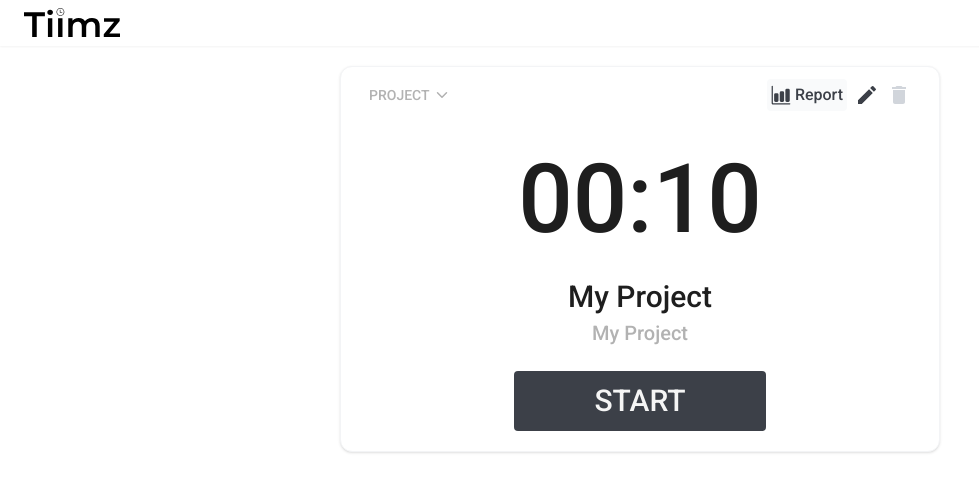
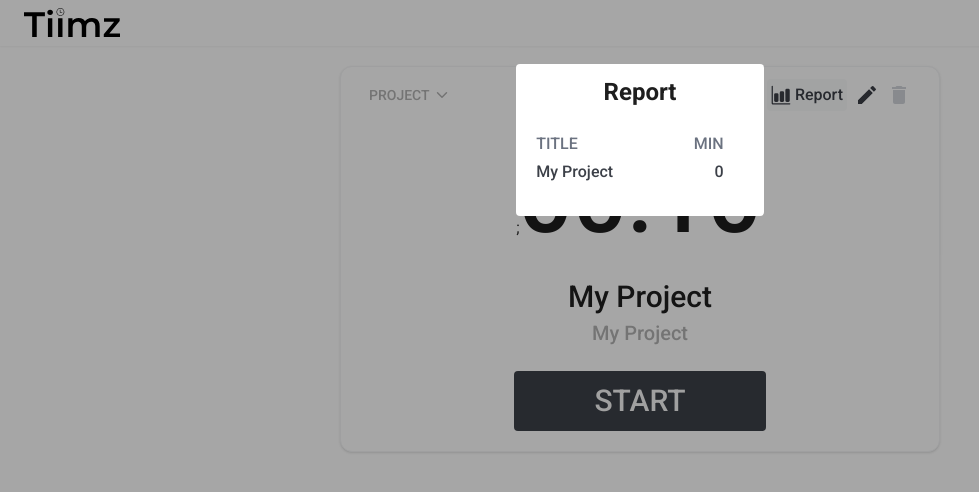
Before and after one commit to azariaberyl/tiim, a React (Vite) app: page / in a window 1280 px wide. Both pictures are taken after a click on the button "Report". Shown: the top 492 px of the page, without its empty margins (0-979 px from the left). Built offline with nearby package versions, Linux system fonts and the light colour scheme.

Commit message:
cleaning: Menu.tsx

```diff
--- /dev/null
+++ b/src/components/ClockCard/EditTimer.tsx
@@ -0,0 +1,59 @@
+import React, { useRef, forwardRef, InputHTMLAttributes } from 'react';
+import useContextMemo from '../../hooks/useContextMemo';
+import TimersContext from '../../contexts/TimerContext/TimersContext';
+import { ModalType, Timer } from '../../types';
+
+interface Input extends InputHTMLAttributes<HTMLInputElement> {
+  title: string;
+}
+
+const Input = forwardRef<HTMLInputElement, Input>((props, ref) => (
+  <div className='flex justify-between gap-10 items-center border-t py-7'>
+    <label className='text-xl font-semibold text-gray-800' htmlFor={props.title}>
+      {props.title}
+    </label>
+    <input id={props.title} className='outline-none p-2 border border-gray-200 rounded' ref={ref} {...props} />
+  </div>
+));
+
+interface props {
+  editButtonHandler: (val: ModalType) => void;
+}
+
+function EditTimer({ editButtonHandler }: props) {
+  const { timer, onTimerChange } = useContextMemo(TimersContext);
+
+  const [title, category, minutes, seconds] = [
+    useRef<HTMLInputElement>(null),
+    useRef<HTMLInputElement>(null),
+    useRef<HTMLInputElement>(null),
+    useRef<HTMLInputElement>(null),
+  ];
+
+  const onSubmit = (e: React.FormEvent<HTMLFormElement>) => {
+    e.preventDefault();
+    editButtonHandler('');
+    const newTimer: Timer = {
+      category: category.current?.value ? category.current?.value : '',
+      title: title.current?.value ? title.current?.value : '',
+      minutes: minutes.current?.value ? +minutes.current?.value : 0,
+      seconds: seconds.current?.value ? +seconds.current?.value : 0,
+    };
+    onTimerChange(newTimer);
+  };
+
+  return (
+    <form onSubmit={onSubmit} className='bg-white w-fit flex flex-col py-5 px-10 gap-2 rounded'>
+      <p className='m-auto text-xl font-semibold mb-2'>EDIT TIMER</p>
+      <div className='flex flex-col'>
+        <Input type='text' title='Title' ref={title} defaultValue={timer?.title} />
+        <Input type='text' title='Category' ref={category} defaultValue={timer?.category} />
+        <Input type='number' title='Minutes' min={0} max={99} ref={minutes} step={1} defaultValue={timer?.minutes} />
+        <Input type='number' title='Seconds' ref={seconds} defaultValue={timer?.seconds} min={0} max={59} step={1} />
+      </div>
+      <button type='submit'>Ok</button>
+    </form>
+  );
+}
+
+export default EditTimer;
--- a/src/components/ClockCard/Menu.tsx
+++ b/src/components/ClockCard/Menu.tsx
@@ -1,110 +1,27 @@
-import React, { useState, useContext, useRef, forwardRef, InputHTMLAttributes } from 'react';
 import { MdDelete, MdEdit } from 'react-icons/md';
 import { IoBarChart, IoChevronDown } from 'react-icons/io5';
-import Modal from '../Modal';
-import TimersContext from '../../contexts/TimerContext/TimersContext';
-import { Timer } from '../../types';
-import { Link, Outlet } from 'react-router-dom';
-import useContextMemo from '../../hooks/useContextMemo';
-
-interface Input extends InputHTMLAttributes<HTMLInputElement> {
-  title: string;
-}
-
-const Input = forwardRef<HTMLInputElement, Input>((props, ref) => (
-  <div className='flex justify-between gap-10 items-center border-t py-7'>
-    <label className='text-xl font-semibold text-gray-800' htmlFor={props.title}>
-      {props.title}
-    </label>
-    <input id={props.title} className='outline-none p-2 border border-gray-200 rounded' ref={ref} {...props} />
-  </div>
-));
+import { Outlet } from 'react-router-dom';
+import useModal from '../../hooks/useModal';
+import { ModalType } from '../../types';
 
 /**
  *
  * @returns {JSX.Element} Contain menu of the timer like edit, report, etc
  */
 
-function Menu() {
-  const { timer, onTimerChange } = useContextMemo(TimersContext);
-
-  const [isEditOpen, setEditOpen] = useState<boolean>(false);
-
-  const [title, category, minutes, seconds] = [
-    useRef<HTMLInputElement>(null),
-    useRef<HTMLInputElement>(null),
-    useRef<HTMLInputElement>(null),
-    useRef<HTMLInputElement>(null),
-  ];
-
-  const editButtonHandler = () => {
-    setEditOpen((prevState) => !prevState);
-  };
-
-  const onSubmit = (e: React.FormEvent<HTMLFormElement>) => {
-    e.preventDefault();
-    editButtonHandler();
-    const newTimer: Timer = {
-      category: category.current?.value ? category.current?.value : '',
-      title: title.current?.value ? title.current?.value : '',
-      minutes: minutes.current?.value ? +minutes.current?.value : 0,
-      seconds: seconds.current?.value ? +seconds.current?.value : 0,
-    };
-    onTimerChange(newTimer);
-  };
+function Menu(): JSX.Element {
+  const [ModalComponent, isModalOpenHandler] = useModal();
 
   return (
     <>
-      {isEditOpen && (
-        <Modal onClose={editButtonHandler}>
-          <form onSubmit={onSubmit} className='bg-white w-fit flex flex-col py-5 px-10 gap-2 rounded'>
-            <p className='m-auto text-xl font-semibold mb-2'>EDIT TIMER</p>
-            <div className='flex flex-col'>
-              <Input type='text' title='Title' ref={title} defaultValue={timer?.title} />
-              <Input type='text' title='Category' ref={category} defaultValue={timer?.category} />
-              <Input
-                type='number'
-                title='Minutes'
-                min={0}
-                max={99}
-                ref={minutes}
-                step={1}
-                defaultValue={timer?.minutes}
-              />
-              <Input
-                type='number'
-                title='Seconds'
-                ref={seconds}
-                defaultValue={timer?.seconds}
-                min={0}
-                max={59}
-                step={1}
-              />
-            </div>
-            <button type='submit'>Ok</button>
-          </form>
-        </Modal>
-      )}
+      <ModalComponent />
 
       <div className='w-full flex justify-between px-4 mb-6'>
-        <div className='flex items-center w-1/5'>
-          <button className='flex gap-1 text-secondary-dark hover:text-inherit  items-center'>
-            <p className='uppercase text-sm font-medium'>Project</p>
-            <IoChevronDown />
-          </button>
-        </div>
-
+        <ProjectButton />
         <div className='w-1/5 items-center justify-end flex gap-2'>
-          <button className='flex items-center gap-1 bg-gray-50 p-1 rounded text-primary-dark hover:text-[#1E1E1E] hover:bg-gray-200'>
-            <IoBarChart className='text-xl' />
-            <p className='font-medium'>Report</p>
-          </button>
-          <button onClick={editButtonHandler} title='Edit Timer' type='button'>
-            <MdEdit className='text-2xl text-primary-dark hover:text-gray-900' />
-          </button>
-          <button title='Delete' type='button' className='hover:cursor-default'>
-            <MdDelete className='text-2xl text-gray-300' />
-          </button>
+          <ReportButton reportButtonHandler={isModalOpenHandler} />
+          <EditButton editButtonHandler={isModalOpenHandler} />
+          <DeleteButton />
         </div>
       </div>
       <Outlet />
@@ -112,4 +29,41 @@ function Menu() {
   );
 }
 
+function ProjectButton() {
+  return (
+    <div className='flex items-center w-1/5'>
+      <button className='flex gap-1 text-secondary-dark hover:text-inherit  items-center'>
+        <p className='uppercase text-sm font-medium'>Project</p>
+        <IoChevronDown />
+      </button>
+    </div>
+  );
+}
+
+function ReportButton({ reportButtonHandler }: { reportButtonHandler: (val: ModalType) => void }) {
+  return (
+    <button
+      onClick={() => reportButtonHandler('report')}
+      className='flex items-center gap-1 bg-gray-50 p-1 rounded text-primary-dark hover:text-[#1E1E1E] hover:bg-gray-200'
+    >
+      <IoBarChart className='text-xl' />
+      <p className='font-medium'>Report</p>
+    </button>
+  );
+}
+function EditButton({ editButtonHandler }: { editButtonHandler: (val: ModalType) => void }) {
+  return (
+    <button onClick={() => editButtonHandler('edit')} title='Edit Timer' type='button'>
+      <MdEdit className='text-2xl text-primary-dark hover:text-gray-900' />
+    </button>
+  );
+}
+function DeleteButton() {
+  return (
+    <button title='Delete' type='button' className='hover:cursor-default'>
+      <MdDelete className='text-2xl text-gray-300' />
+    </button>
+  );
+}
+
 export default Menu;
--- a/src/components/ClockCard/Timer.tsx
+++ b/src/components/ClockCard/Timer.tsx
@@ -8,7 +8,7 @@ function DisplayTimer({ time }: { time: string }) {
   return <p className='w-fit font-medium text-8xl my-4'>{time}</p>;
 }
 
-interface Timer {
+interface props {
   isStart: boolean;
   seconds: number;
   minutes: number;
@@ -19,7 +19,7 @@ interface Timer {
  * @param isStart is the timer started or not
  */
 
-function Timer({ isStart, seconds, minutes, isStartHandler }: Timer) {
+function Timer({ isStart, seconds, minutes, isStartHandler }: props) {
   const initialValue = useMemo(() => toSeconds(minutes, seconds), []);
   const { onReportChange } = useContextMemo(TimersContext);
   const time = useTimer(initialValue, isStart, isStartHandler, onReportChange);
--- a/src/components/Modal.tsx
+++ b/src/components/Modal.tsx
@@ -7,11 +7,8 @@ interface Modal {
 
 function Modal({ children, onClose }: Modal) {
   return (
-    <div className='modal content-center flex' onClick={() => onClose()}>
-      <div
-        className='overflow-auto mt-16 h-fit'
-        onClick={(e) => e.stopPropagation()}
-      >
+    <div className='modal content-center flex' onClick={() => onClose('')}>
+      <div className='overflow-auto mt-16 h-fit' onClick={(e) => e.stopPropagation()}>
         {children}
       </div>
     </div>
--- a/src/components/Report/Report.tsx
+++ b/src/components/Report/Report.tsx
@@ -4,13 +4,10 @@ import Modal from '../Modal';
 import TimersContext from '../../contexts/TimerContext/TimersContext';
 
 function Report() {
-  const { timer, reports, selected } = useContext(TimersContext);
-  const minutes = Math.round(reports[selected] / 60);
-  const navigate = useNavigate();
-  const onCloseHandler = () => navigate('/');
+  const { timer, report } = useContext(TimersContext);
+  const minutes = Math.round(report / 60);
 
   return (
-    <Modal onClose={onCloseHandler}>
     <div className='bg-white px-5 py-3 rounded'>
       <h2 className='text-2xl font-semibold text-center'>Report</h2>
       <div className='flex flex-col text-gray-500 font-medium my-5'>
@@ -24,7 +21,6 @@ function Report() {
         </div>
       </div>
     </div>
-    </Modal>
   );
 }
 
--- /dev/null
+++ b/src/hooks/useModal.tsx
@@ -0,0 +1,40 @@
+import React, { useState } from 'react';
+import { ModalType } from '../types';
+import EditTimer from '../components/ClockCard/EditTimer';
+import Report from '../components/Report/Report';
+import Modal from '../components/Modal';
+
+/**
+ * Handle modal component
+ * @param initial
+ * @returns
+ */
+
+function useModal(initial: ModalType = ''): [() => JSX.Element | null, (val: ModalType) => void] {
+  const [modal, setModal] = useState<ModalType>(initial);
+
+  const onChange = (val: ModalType) => setModal(val);
+
+  const ModalComponent = () => {
+    switch (modal) {
+      case 'edit':
+        return (
+          <Modal onClose={onChange}>
+            <EditTimer editButtonHandler={onChange} />;
+          </Modal>
+        );
+      case 'report':
+        return (
+          <Modal onClose={onChange}>
+            <Report />;
+          </Modal>
+        );
+      default:
+        return null;
+    }
+  };
+
+  return [ModalComponent, onChange];
+}
+
+export default useModal;
--- a/src/types/index.ts
+++ b/src/types/index.ts
@@ -10,4 +10,6 @@ interface TimersData {
   report: number;
 }
 
-export type { Timer, TimersData };
+type ModalType = 'edit' | 'report' | '';
+
+export type { Timer, TimersData, ModalType };
```
Lines whose indentation alone changed are shown as unchanged.
